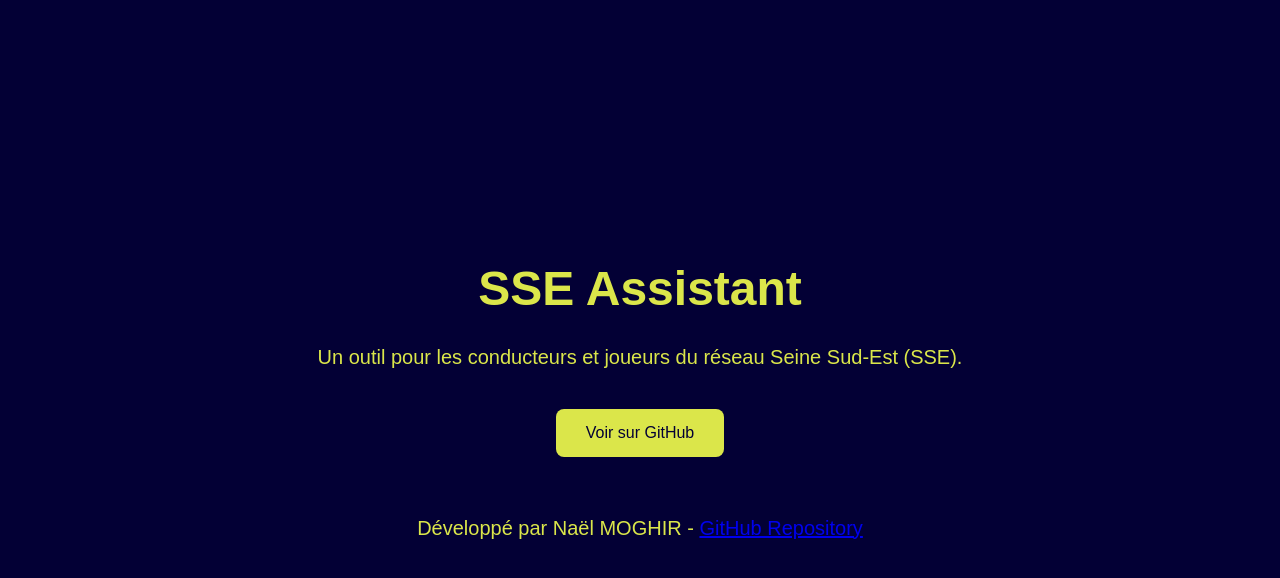
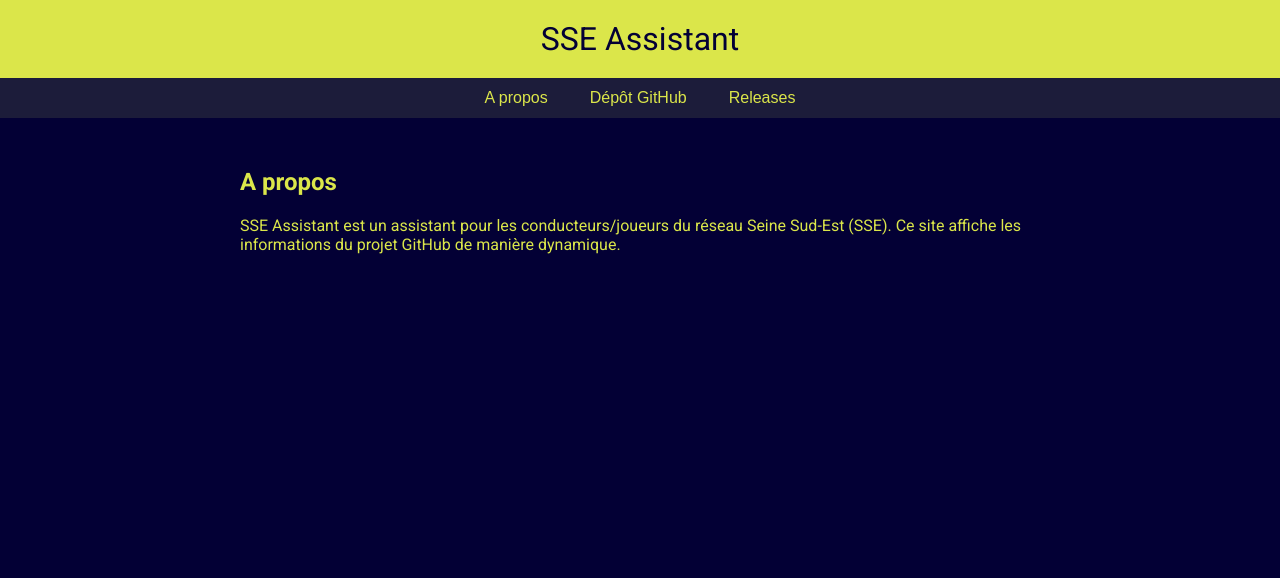
Before and after one commit to flywithnael/SSE-Assistant, a plain HTML site: page index.html in a window 1280 px wide. Drawn offline with nearby package versions, Linux system fonts and the light colour scheme; no server answers.

Commit message:
Update index.html

```diff
--- a/index.html
+++ b/index.html
@@ -1,108 +1,111 @@
-<!DOCTYPE html>
-<html lang="fr">
-
-<head>
+<!DOCTYPE html><html lang="fr"><head>
   <meta charset="UTF-8">
   <meta name="viewport" content="width=device-width, initial-scale=1.0">
-    <meta http-equiv="X-UA-Compatible" content="ie=edge">
   <title>SSE Assistant</title>
-    <link href="https://fonts.googleapis.com/css2?family=Roboto:wght@300;400;500&display=swap" rel="stylesheet">
+  <link href="https://fonts.googleapis.com/css2?family=Roboto:wght@300;400;700&display=swap" rel="stylesheet">
+  <script src="https://cdn.jsdelivr.net/npm/axios/dist/axios.min.js"></script>
   <style>
-        /* Global Styles */
     body {
-            font-family: 'Poppins', sans-serif;
+      margin: 0;
+      font-family: 'Roboto', sans-serif;
       background-color: #030035;
       color: #DBE64A;
-            margin: 0;
-            padding: 0;
+    }header {
+  background-color: #DBE64A;
+  color: #030035;
+  padding: 20px;
+  text-align: center;
+  font-size: 2rem;
+}
+
+nav {
   display: flex;
   justify-content: center;
-            align-items: center;
-            height: 100vh;
-            flex-direction: column;
-            text-align: center;
-            overflow: hidden;
+  background-color: #1c1c3a;
+  padding: 10px;
 }
 
-        h1, p {
-            margin: 10px 0;
+nav button {
+  background: none;
+  border: none;
+  color: #DBE64A;
+  margin: 0 15px;
+  font-size: 1rem;
+  cursor: pointer;
+  transition: color 0.3s;
 }
 
-        /* Title Animation */
-        h1 {
-            font-size: 3rem;
-            margin-bottom: 20px;
-            opacity: 0;
-            transform: translateY(-30px);
-            animation: fadeInUp 1.5s forwards;
+nav button:hover {
+  color: #ffffff;
 }
 
-        @keyframes fadeInUp {
-            0% {
-                opacity: 0;
-                transform: translateY(-30px);
+section {
+  display: none;
+  padding: 30px;
+  max-width: 800px;
+  margin: auto;
 }
 
-            100% {
-                opacity: 1;
-                transform: translateY(0);
-            }
+section.active {
+  display: block;
 }
 
-        /* Paragraph Animation */
-        p {
-            font-size: 1.25rem;
-            animation: fadeIn 2s forwards;
-            animation-delay: 1s;
+h2 {
+  color: #DBE64A;
 }
 
-        @keyframes fadeIn {
-            0% {
-                opacity: 0;
+a {
+  color: #DBE64A;
 }
 
-            100% {
-                opacity: 1;
-            }
+  </style>
+</head><body>
+  <header>SSE Assistant</header>
+  <nav>
+    <button onclick="showTab('about')">A propos</button>
+    <button onclick="showTab('repo')">Dépôt GitHub</button>
+    <button onclick="showTab('releases')">Releases</button>
+  </nav>  <section id="about" class="active">
+    <h2>A propos</h2>
+    <p>SSE Assistant est un assistant pour les conducteurs/joueurs du réseau Seine Sud-Est (SSE). Ce site affiche les informations du projet GitHub de manière dynamique.</p>
+  </section>  <section id="repo">
+    <h2>Informations GitHub</h2>
+    <div id="repoInfo">Chargement...</div>
+  </section>  <section id="releases">
+    <h2>Dernières versions</h2>
+    <ul id="releaseList">Chargement...</ul>
+  </section>  <script>
+    const USER = 'flywithnael';
+    const REPO = 'SSE-Assistant';
+
+    function showTab(id) {
+      document.querySelectorAll('section').forEach(sec => sec.classList.remove('active'));
+      document.getElementById(id).classList.add('active');
     }
 
-        /* Button Styles */
-        .btn {
-            background-color: #DBE64A;
-            color: #030035;
-            padding: 15px 30px;
-            font-size: 1rem;
-            font-weight: 500;
-            border: none;
-            cursor: pointer;
-            margin-top: 30px;
-            border-radius: 8px;
-            transition: background-color 0.3s ease;
+    async function fetchRepoInfo() {
+      const res = await axios.get(`https://api.github.com/repos/${USER}/${REPO}`);
+      const data = res.data;
+      document.getElementById('repoInfo').innerHTML = `
+        <p><strong>Nom:</strong> ${data.name}</p>
+        <p><strong>Description:</strong> ${data.description}</p>
+        <p><strong>Stars:</strong> ${data.stargazers_count}</p>
+        <p><strong>Forks:</strong> ${data.forks_count}</p>
+        <p><a href="${data.html_url}" target="_blank">Voir sur GitHub</a></p>
+      `;
     }
 
-        .btn:hover {
-            background-color: #B8D02A;
+    async function fetchReleases() {
+      const res = await axios.get(`https://api.github.com/repos/${USER}/${REPO}/releases`);
+      const list = document.getElementById('releaseList');
+      list.innerHTML = '';
+      res.data.forEach(release => {
+        const li = document.createElement('li');
+        li.innerHTML = `<strong>${release.name}</strong> - <a href="${release.html_url}" target="_blank">Voir</a>`;
+        list.appendChild(li);
+      });
     }
 
-        /* Footer Styles */
-        footer {
-            margin-top: 50px;
-            font-size: 0.875rem;
-            color: #DBE64A;
-        }
-    </style>
-</head>
-
-<body>
-
-    <h1>SSE Assistant</h1>
-    <p>Un outil pour les conducteurs et joueurs du réseau Seine Sud-Est (SSE).</p>
-    <button class="btn" onclick="window.location.href = 'https://github.com/flywithnael/SSE-Assistant';">Voir sur GitHub</button>
-
-    <footer>
-        <p>Développé par Naël MOGHIR - <a href="https://github.com/flywithnael/SSE-Assistant" target="_blank">GitHub Repository</a></p>
-    </footer>
-
-</body>
-
-</html>
+    fetchRepoInfo();
+    fetchReleases();
+  </script></body></html>
```
Lines whose indentation alone changed are shown as unchanged.
